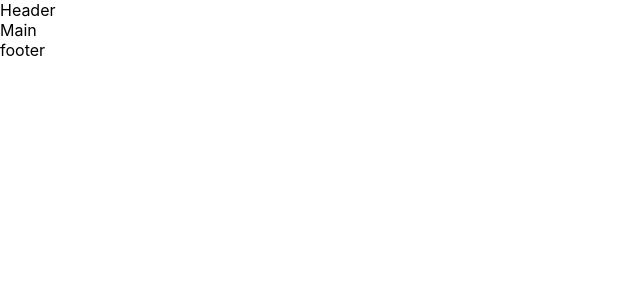
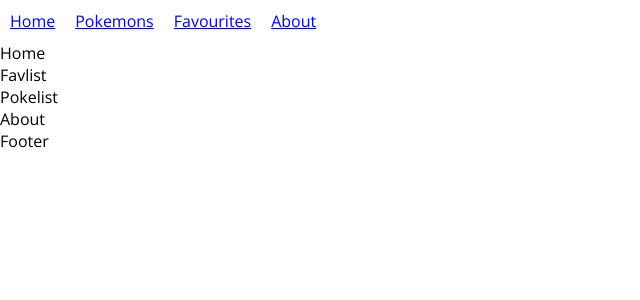
Before and after one commit to laurpe/pokeapp-react, a React (Create React App) app: page / in a window 1280 px wide. Shown: the top 300 px of the page, without its empty margins (0-640 px from the left). Built offline with nearby package versions, Linux system fonts and the light colour scheme.

Commit message:
component refactoring, nav with links

```diff
--- a/src/App.js
+++ b/src/App.js
@@ -1,9 +1,12 @@
 import Layout from "./pages/Layout";
+import { BrowserRouter } from "react-router-dom";
 
 const App = () => {
     return (
         <div>
-            <Layout />
+            <BrowserRouter>
+                <Layout />
+            </BrowserRouter>
         </div>
     );
 };
--- a/src/components/Footer.jsx
+++ b/src/components/Footer.jsx
@@ -1,5 +1,5 @@
 const Footer = () => {
-    return <div>footer</div>;
+    return <footer>Footer</footer>;
 };
 
 export default Footer;
--- a/src/components/Header.jsx
+++ b/src/components/Header.jsx
@@ -1,5 +1,11 @@
+import Nav from "./Nav";
+
 const Header = () => {
-    return <div>Header</div>;
+    return (
+        <header>
+            <Nav />
+        </header>
+    );
 };
 
 export default Header;
--- a/src/components/Main.jsx
+++ b/src/components/Main.jsx
@@ -1,5 +1,17 @@
+import Home from "./Home";
+import FavList from "./FavList";
+import PokeList from "./PokeList";
+import About from "./About";
+
 const Main = () => {
-    return <div>Main</div>;
+    return (
+        <main>
+            <Home />
+            <FavList />
+            <PokeList />
+            <About />
+        </main>
+    );
 };
 
 export default Main;
--- a/src/components/Nav.jsx
+++ b/src/components/Nav.jsx
@@ -1,5 +1,24 @@
+import { Link } from "react-router-dom";
+
 const Nav = () => {
-    return <div>Nav</div>;
+    return (
+        <nav>
+            <ul>
+                <li>
+                    <Link to="/">Home</Link>
+                </li>
+                <li>
+                    <Link to="/pokelist">Pokemons</Link>
+                </li>
+                <li>
+                    <Link to="/favlist">Favourites</Link>
+                </li>
+                <li>
+                    <Link to="/about">About</Link>
+                </li>
+            </ul>
+        </nav>
+    );
 };
 
 export default Nav;
--- a/src/index.css
+++ b/src/index.css
@@ -1,13 +1,19 @@
+@import url("https://fonts.googleapis.com/css2?family=Open+Sans:wght@400;700&display=swap");
+
 body {
-  margin: 0;
-  font-family: -apple-system, BlinkMacSystemFont, 'Segoe UI', 'Roboto', 'Oxygen',
-    'Ubuntu', 'Cantarell', 'Fira Sans', 'Droid Sans', 'Helvetica Neue',
-    sans-serif;
-  -webkit-font-smoothing: antialiased;
-  -moz-osx-font-smoothing: grayscale;
+    margin: 0;
+    padding: 0;
+    box-sizing: border-box;
+    font-family: "Open Sans", sans-serif;
 }
 
-code {
-  font-family: source-code-pro, Menlo, Monaco, Consolas, 'Courier New',
-    monospace;
+nav ul li {
+    list-style-type: none;
+    display: inline-block;
+    padding: 10px;
 }
+
+ul {
+    margin: 0;
+    padding: 0;
+}
--- a/src/index.js
+++ b/src/index.js
@@ -2,11 +2,6 @@ import React from "react";
 import ReactDOM from "react-dom/client";
 import "./index.css";
 import App from "./App";
-import { BrowserRouter } from "react-router-dom";
 
 const root = ReactDOM.createRoot(document.getElementById("root"));
-root.render(
-    <BrowserRouter>
-        <App />
-    </BrowserRouter>
-);
+root.render(<App />);
--- a/src/pages/Layout.jsx
+++ b/src/pages/Layout.jsx
@@ -4,11 +4,11 @@ import Footer from "../components/Footer";
 
 const Layout = () => {
     return (
-        <div>
+        <>
             <Header />
             <Main />
             <Footer />
-        </div>
+        </>
     );
 };
 
```
